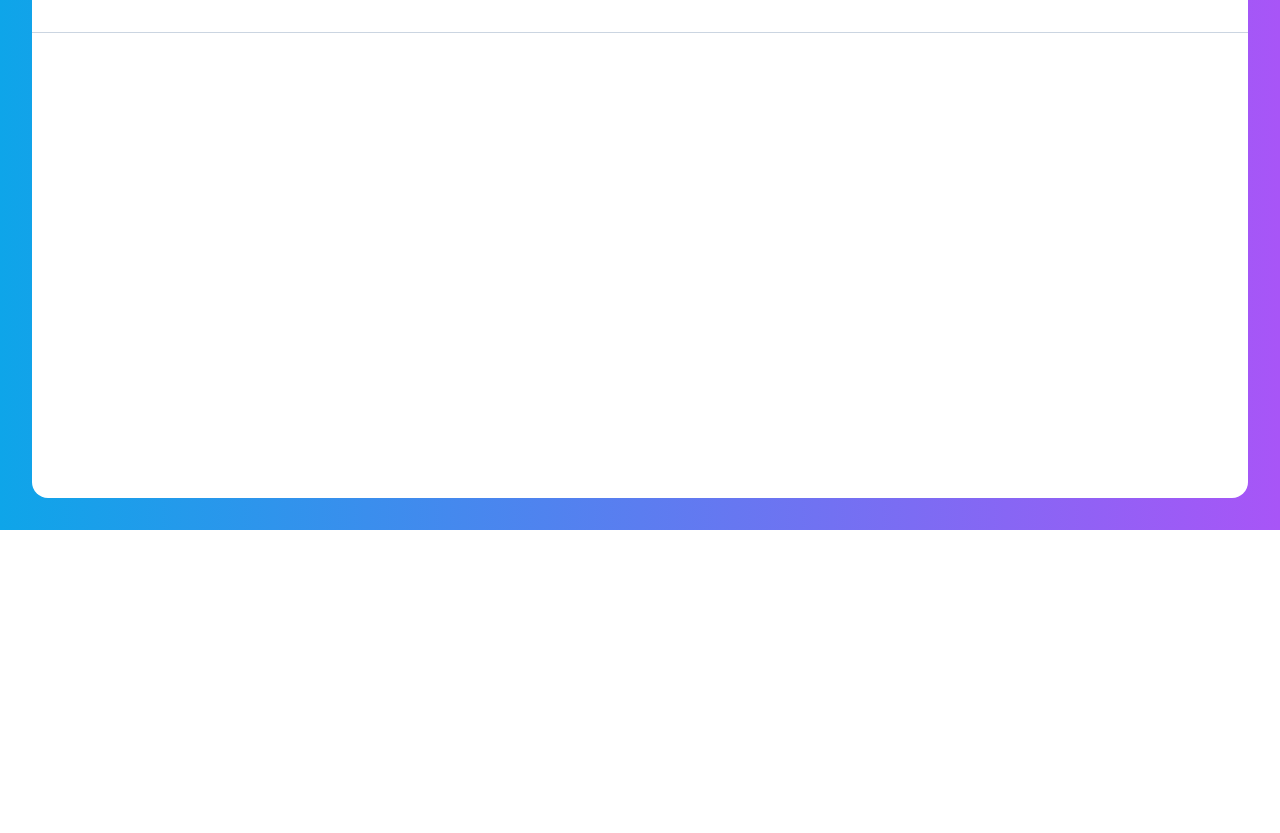
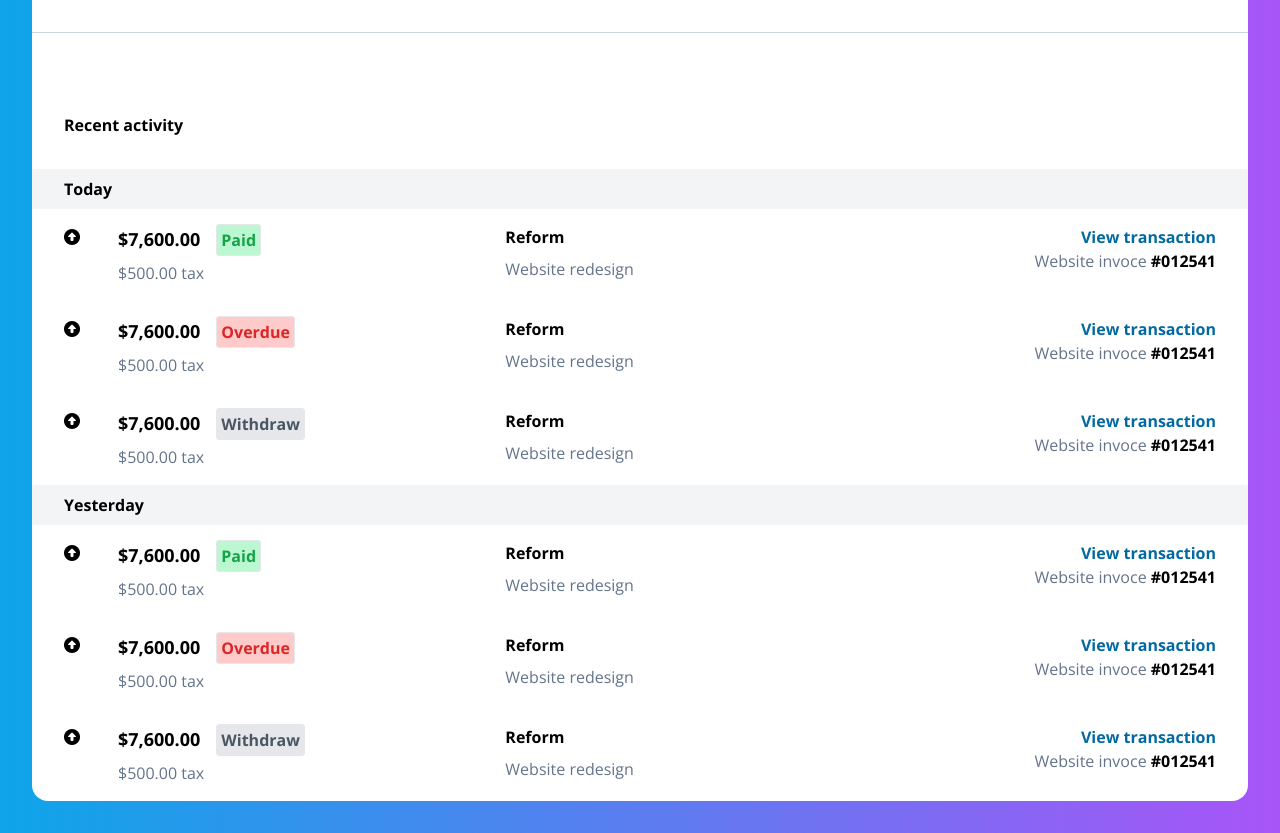
Before and after one commit to zyrass/Saasy-Vue3, a Vue app: page / in a window 1280 px wide. Shown: the part 334-1167 px from the top of the page. Before the commit the page ends 864 px from the top, so only its background shows below. Built offline with nearby package versions, Linux system fonts and the light colour scheme.

Commit message:
add Activity component

```diff
--- a/src/App.vue
+++ b/src/App.vue
@@ -2,6 +2,7 @@
 import MyHeader from './components/MyHeader.vue';
 import MyNavbar from './components/MyNavbar.vue';
 import Status from './components/Status.vue';
+import Activity from './components/Activity.vue';
 </script>
 
 <template>
@@ -12,6 +13,7 @@ import Status from './components/Status.vue';
         <MyHeader />
         <MyNavbar />
         <Status />
+        <Activity />
       </article>
     </div>
 
--- /dev/null
+++ b/src/components/Activity.vue
@@ -0,0 +1,230 @@
+<template>
+    <h4 class="font-bold mt-20 px-8 mb-8">Recent activity</h4>
+    <section>
+        <!-- Partie n°1 -->
+        <div>
+            <!-- Title -->
+            <div class="py-2 pl-8 bg-gray-100 font-bold">Today</div>
+
+            <!-- Ligne ° 1 -->
+            <div class="grid grid-cols-[54px_1fr_1fr_1fr] *:px-8">
+                <!-- Col n°1 -->
+                <div class="col-span-1 py-4">
+                    <i class="fa-solid fa-circle-up"></i>
+                </div>
+
+                <!-- Col n°2 -->
+                <div class="col-span-1 py-4">
+                    <div class="mb-2">
+                        <span class="font-bold text-lg pr-4">$7,600.00</span>
+                        <span
+                            class="p-1 border font-bold text-green-600 rounded bg-green-200"
+                            >Paid</span
+                        >
+                    </div>
+                    <span class="text-slate-500">$500.00 tax</span>
+                </div>
+
+                <!-- Col n°3 -->
+                <div class="col-span-1 py-4">
+                    <p class="font-bold mb-2">Reform</p>
+                    <p class="text-slate-500">Website redesign</p>
+                </div>
+
+                <!-- Col n°4 -->
+                <div class="col-span-1 py-4 flex flex-col items-end">
+                    <p class="text-sky-700 font-bold">View transaction</p>
+                    <p class="text-slate-500">
+                        Website invoce
+                        <span class="text-black font-bold">#012541</span>
+                    </p>
+                </div>
+            </div>
+
+            <!-- Ligne ° 2 -->
+            <div class="grid grid-cols-[54px_1fr_1fr_1fr] *:px-8">
+                <!-- Col n°1 -->
+                <div class="col-span-1 py-4">
+                    <i class="fa-solid fa-circle-up"></i>
+                </div>
+
+                <!-- Col n°2 -->
+                <div class="col-span-1 py-4">
+                    <div class="mb-2">
+                        <span class="font-bold text-lg pr-4">$7,600.00</span>
+                        <span
+                            class="p-1 border font-bold text-red-600 bg-red-200 rounded"
+                            >Overdue</span
+                        >
+                    </div>
+                    <span class="text-slate-500">$500.00 tax</span>
+                </div>
+
+                <!-- Col n°3 -->
+                <div class="col-span-1 py-4">
+                    <p class="font-bold mb-2">Reform</p>
+                    <p class="text-slate-500">Website redesign</p>
+                </div>
+
+                <!-- Col n°4 -->
+                <div class="col-span-1 py-4 flex flex-col items-end">
+                    <p class="text-sky-700 font-bold">View transaction</p>
+                    <p class="text-slate-500">
+                        Website invoce
+                        <span class="text-black font-bold">#012541</span>
+                    </p>
+                </div>
+            </div>
+
+            <!-- Ligne ° 3 -->
+            <div class="grid grid-cols-[54px_1fr_1fr_1fr] *:px-8">
+                <!-- Col n°1 -->
+                <div class="col-span-1 py-4">
+                    <i class="fa-solid fa-circle-up"></i>
+                </div>
+
+                <!-- Col n°2 -->
+                <div class="col-span-1 py-4">
+                    <div class="mb-2">
+                        <span class="font-bold text-lg pr-4">$7,600.00</span>
+                        <span
+                            class="p-1 border font-bold text-gray-600 bg-gray-200 rounded"
+                            >Withdraw</span
+                        >
+                    </div>
+                    <span class="text-slate-500">$500.00 tax</span>
+                </div>
+
+                <!-- Col n°3 -->
+                <div class="col-span-1 py-4">
+                    <p class="font-bold mb-2">Reform</p>
+                    <p class="text-slate-500">Website redesign</p>
+                </div>
+
+                <!-- Col n°4 -->
+                <div class="col-span-1 py-4 flex flex-col items-end">
+                    <p class="text-sky-700 font-bold">View transaction</p>
+                    <p class="text-slate-500">
+                        Website invoce
+                        <span class="text-black font-bold">#012541</span>
+                    </p>
+                </div>
+            </div>
+        </div>
+
+        <!-- Partie n°2 -->
+        <div>
+            <!-- Title -->
+            <div class="py-2 pl-8 bg-gray-100 font-bold">Yesterday</div>
+
+            <!-- Ligne ° 1 -->
+            <div class="grid grid-cols-[54px_1fr_1fr_1fr] *:px-8">
+                <!-- Col n°1 -->
+                <div class="col-span-1 py-4">
+                    <i class="fa-solid fa-circle-up"></i>
+                </div>
+
+                <!-- Col n°2 -->
+                <div class="col-span-1 py-4">
+                    <div class="mb-2">
+                        <span class="font-bold text-lg pr-4">$7,600.00</span>
+                        <span
+                            class="p-1 border font-bold text-green-600 rounded bg-green-200"
+                            >Paid</span
+                        >
+                    </div>
+                    <span class="text-slate-500">$500.00 tax</span>
+                </div>
+
+                <!-- Col n°3 -->
+                <div class="col-span-1 py-4">
+                    <p class="font-bold mb-2">Reform</p>
+                    <p class="text-slate-500">Website redesign</p>
+                </div>
+
+                <!-- Col n°4 -->
+                <div class="col-span-1 py-4 flex flex-col items-end">
+                    <p class="text-sky-700 font-bold">View transaction</p>
+                    <p class="text-slate-500">
+                        Website invoce
+                        <span class="text-black font-bold">#012541</span>
+                    </p>
+                </div>
+            </div>
+
+            <!-- Ligne ° 2 -->
+            <div class="grid grid-cols-[54px_1fr_1fr_1fr] *:px-8">
+                <!-- Col n°1 -->
+                <div class="col-span-1 py-4">
+                    <i class="fa-solid fa-circle-up"></i>
+                </div>
+
+                <!-- Col n°2 -->
+                <div class="col-span-1 py-4">
+                    <div class="mb-2">
+                        <span class="font-bold text-lg pr-4">$7,600.00</span>
+                        <span
+                            class="p-1 border font-bold text-red-600 bg-red-200 rounded"
+                            >Overdue</span
+                        >
+                    </div>
+                    <span class="text-slate-500">$500.00 tax</span>
+                </div>
+
+                <!-- Col n°3 -->
+                <div class="col-span-1 py-4">
+                    <p class="font-bold mb-2">Reform</p>
+                    <p class="text-slate-500">Website redesign</p>
+                </div>
+
+                <!-- Col n°4 -->
+                <div class="col-span-1 py-4 flex flex-col items-end">
+                    <p class="text-sky-700 font-bold">View transaction</p>
+                    <p class="text-slate-500">
+                        Website invoce
+                        <span class="text-black font-bold">#012541</span>
+                    </p>
+                </div>
+            </div>
+
+            <!-- Ligne ° 3 -->
+            <div class="grid grid-cols-[54px_1fr_1fr_1fr] *:px-8">
+                <!-- Col n°1 -->
+                <div class="col-span-1 py-4">
+                    <i class="fa-solid fa-circle-up"></i>
+                </div>
+
+                <!-- Col n°2 -->
+                <div class="col-span-1 py-4">
+                    <div class="mb-2">
+                        <span class="font-bold text-lg pr-4">$7,600.00</span>
+                        <span
+                            class="p-1 border font-bold text-gray-600 bg-gray-200 rounded"
+                            >Withdraw</span
+                        >
+                    </div>
+                    <span class="text-slate-500">$500.00 tax</span>
+                </div>
+
+                <!-- Col n°3 -->
+                <div class="col-span-1 py-4">
+                    <p class="font-bold mb-2">Reform</p>
+                    <p class="text-slate-500">Website redesign</p>
+                </div>
+
+                <!-- Col n°4 -->
+                <div class="col-span-1 py-4 flex flex-col items-end">
+                    <p class="text-sky-700 font-bold">View transaction</p>
+                    <p class="text-slate-500">
+                        Website invoce
+                        <span class="text-black font-bold">#012541</span>
+                    </p>
+                </div>
+            </div>
+        </div>
+    </section>
+</template>
+
+<script setup lang="ts"></script>
+
+<styles scoped></styles>
```
